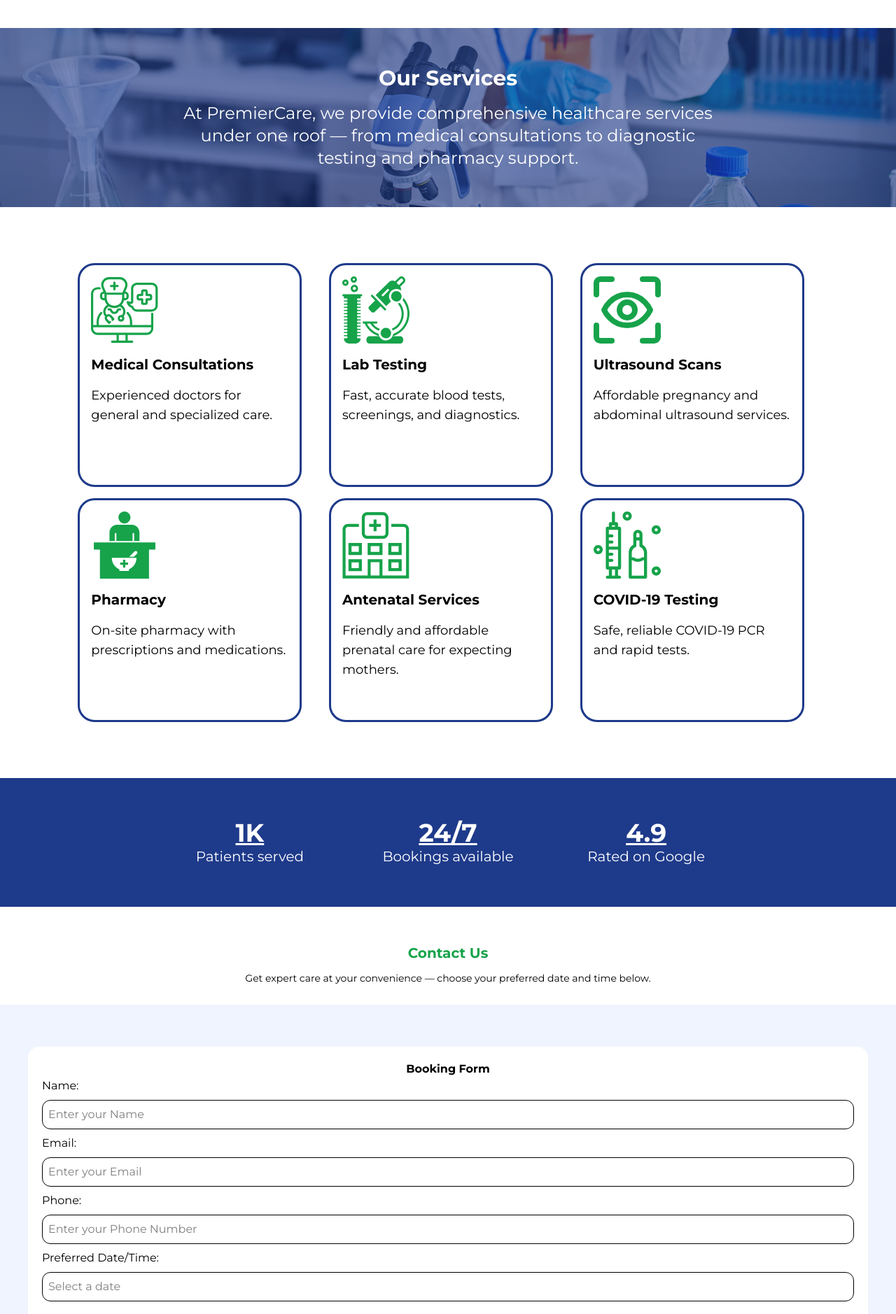
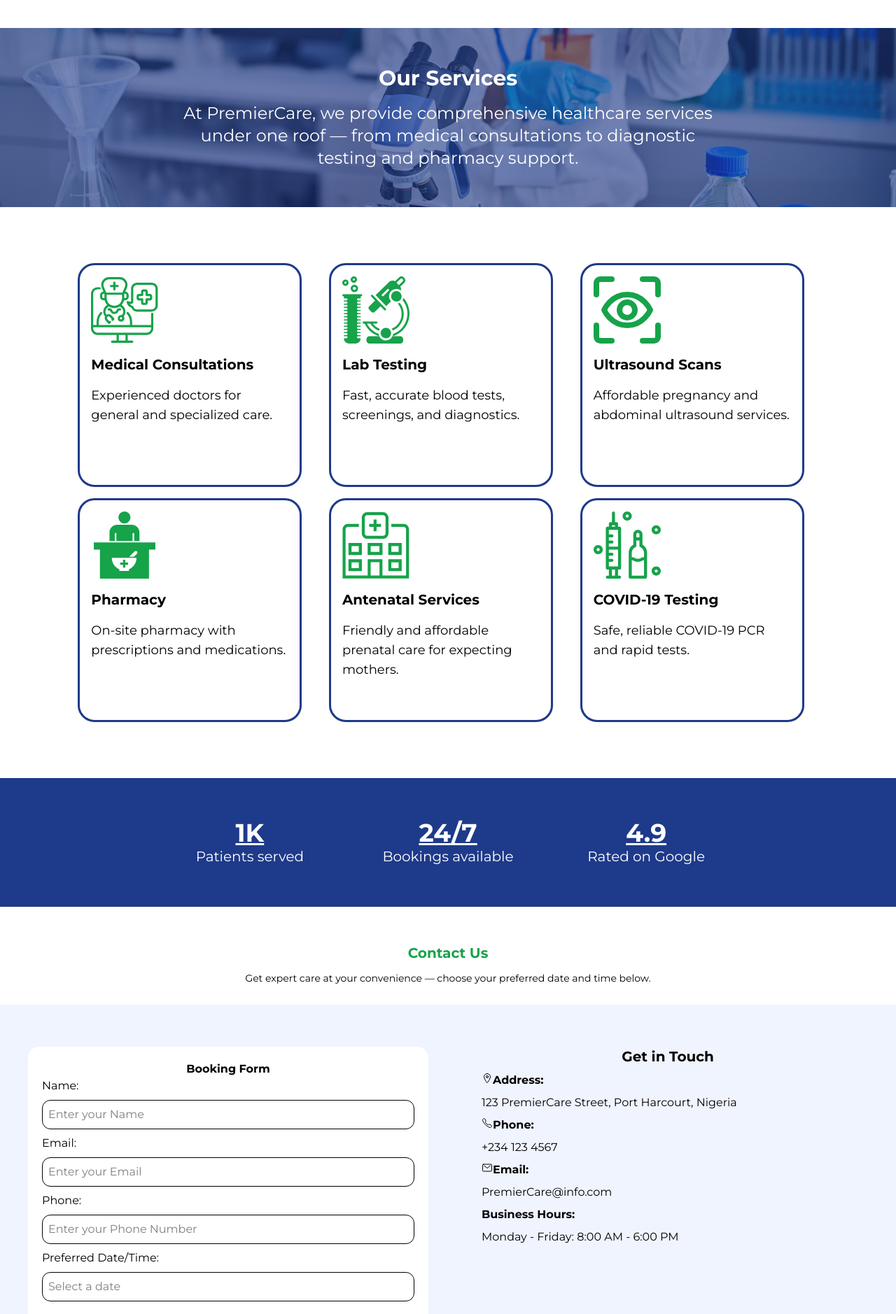
Before and after one commit to HamiidOmosun/PremierCare-website, a Flask app: page / in a window 1280 px wide. Shown: the part 1527-3405 px from the top of the page at 70% size. Run offline with Flask 3, Linux system fonts and the light colour scheme; style sheets or scripts are compiled from the project's sources.

Commit message:
updated code

```diff
--- a/templates/Index.html
+++ b/templates/Index.html
@@ -241,8 +241,12 @@
   <section>
     <h1 class="text-center text-[#16A34A] font-bold text-xl py-3">Contact Us</h1>
     <p class="text-center text-sm px-5 mb-7">Get expert care at your convenience — choose your preferred date and time below.</p>
+
     <div class="relative pb-64">
-      <div class="bg-[#F0F4FF] p-5">
+
+        <div class="bg-[#F0F4FF] p-5 md:grid md:grid-cols-2 gap-4">
+
+          <!--booking form-->
           <div class="bg-white flex flex-col mt-10 mx-5 rounded-2xl p-5">
             <h1 class="text-center font-bold">Booking Form</h1>
             <form class="flex flex-col space-y-2">
@@ -259,7 +263,9 @@
               <button class="bg-green-700 text-white py-2 px-4 rounded-4xl my-5 w-64">Sumbit</button>
             </div>
           </div>
-        <div class="mb-15 p-10 space-y-2">
+
+          <!--contact details-->
+          <div class="mb-15 p-10 space-y-2 ">
             <h1 class="text-center text-xl font-bold">Get in Touch</h1>
             <h1 class="font-bold"><ion-icon name="location-outline"></ion-icon>Address:</h1>
             <p>123 PremierCare Street, Port Harcourt, Nigeria</p>
```
Lines whose indentation alone changed are shown as unchanged.
